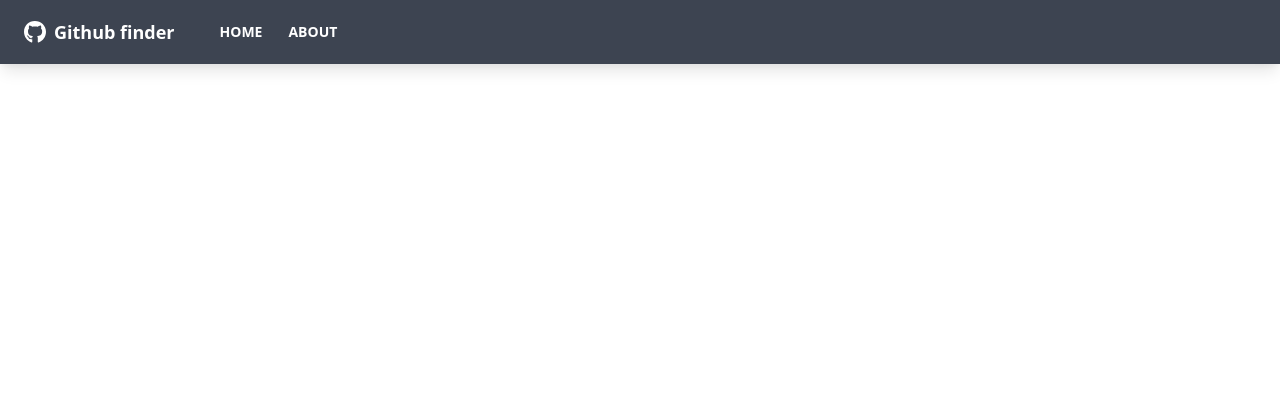
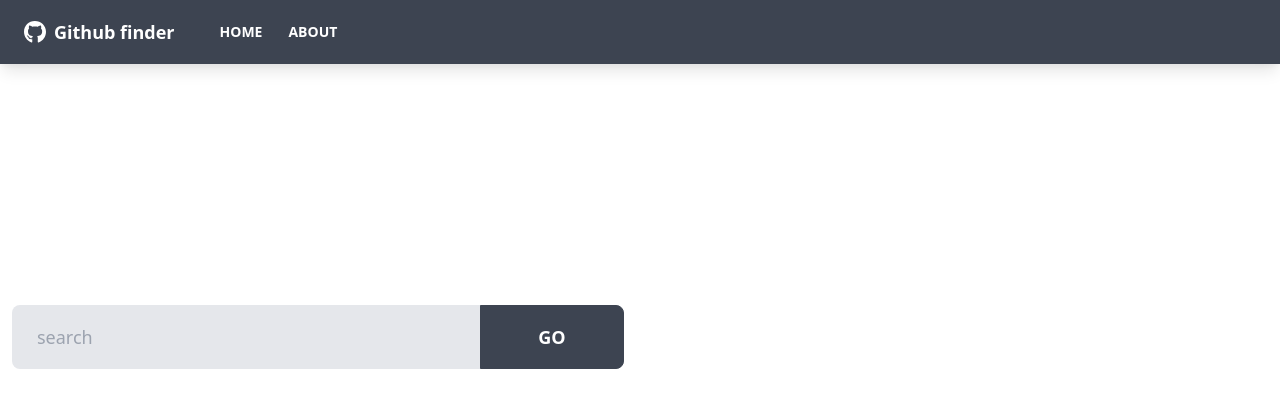
Before and after one commit to Silviardp/github-finder, a React (Create React App) app: page / in a window 1280 px wide. Shown: the top 408 px of the page. Built offline with nearby package versions, Linux system fonts and the light colour scheme.

Commit message:
added User search component

```diff
--- /dev/null
+++ b/src/components/users/UserSearch.jsx
@@ -0,0 +1,54 @@
+import {useState, useContext} from 'react'
+import GithubContext from '../../context/github/GithubContext'
+
+function UserSearch() {
+ const [text, setText] = useState('')
+
+ const {users} = useContext(GithubContext)
+
+ const handleChange = (e) => setText(e.target.value)
+
+ const handleSubmit = (e) => {
+  e.preventDefault()
+
+  if(text === '') {
+   alert('Please enter something')
+  } else {
+   // @todo: search users
+
+   setText('')
+  }
+ }
+
+  return <div className="grid grid-cols-1 xl:grid-cols-2 lg:grid-cols-2 md:grid-cols-2 mb-8 gap-8">
+   <div>
+   <form onSubmit={handleSubmit}>
+    <div className="form-control">
+     <div className="relative">
+      <input
+       type="text"
+       className="w-full pr-40 bg-gray-200 input input-lg text-black"
+       placeholder="search"
+       value={text}
+       onChange={handleChange}
+      />
+      <button type='submit' className="absolute top-0 right-0 rounded-l-none w-36 btn btn-lg">
+       Go
+      </button>
+     </div>
+    </div>
+   </form>
+
+   </div>
+   {users.length > 0 && (
+    <div>
+     <button className="btn btn-ghost btn-lg">
+      Clear
+     </button>
+   </div>)
+    }
+
+  </div>;
+}
+
+export default UserSearch;
--- a/src/pages/Home.jsx
+++ b/src/pages/Home.jsx
@@ -1,8 +1,10 @@
 import UserResults from "../components/users/UserResults"
+import UserSearch from "../components/users/UserSearch"
 
 function Home() {
  return (
   <>
+   <UserSearch />
    <UserResults />
   </>
  )
```
